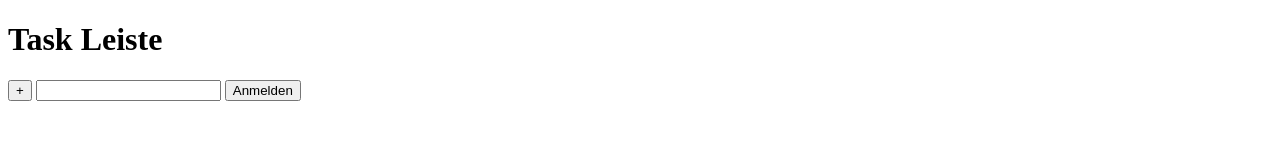
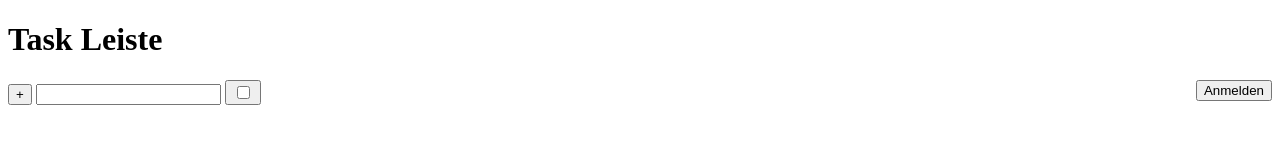
Before and after one commit to LukeMeier/ToDOetsil, a plain HTML site: page index.html in a window 1280 px wide. Drawn offline with Linux system fonts and the light colour scheme.

Commit message:
keine Verbesserungen in CSS und Html gemacht

```diff
--- a/index.html
+++ b/index.html
@@ -14,6 +14,7 @@
     <button onclick="mehr()"id="+">+</button>
     <input type="text" id="text">
     <button onclick="anmelden()"id="anu">Anmelden</button>
+    <button><input type="checkbox"></button>
     </div>
     <div id="screen"></div>
 </body>
--- a/styles.css
+++ b/styles.css
@@ -1 +1,8 @@
-yuhu
+#anu {
+    display: flex;
+    justify-content: right;
+    text-align: right;
+    justify-items: right;
+    -ms-flex-item-align: right;
+    float: right;
+}
```
